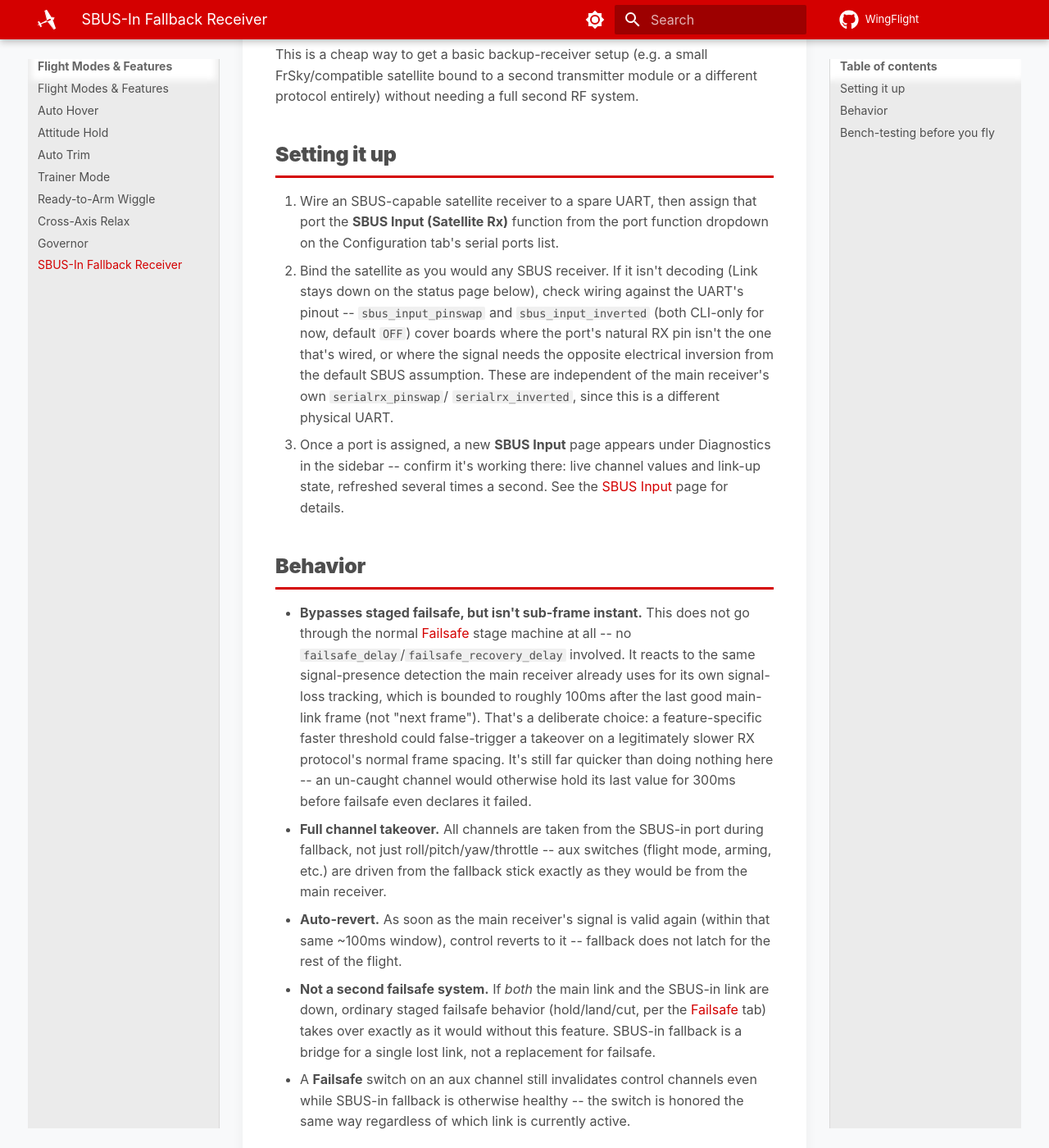
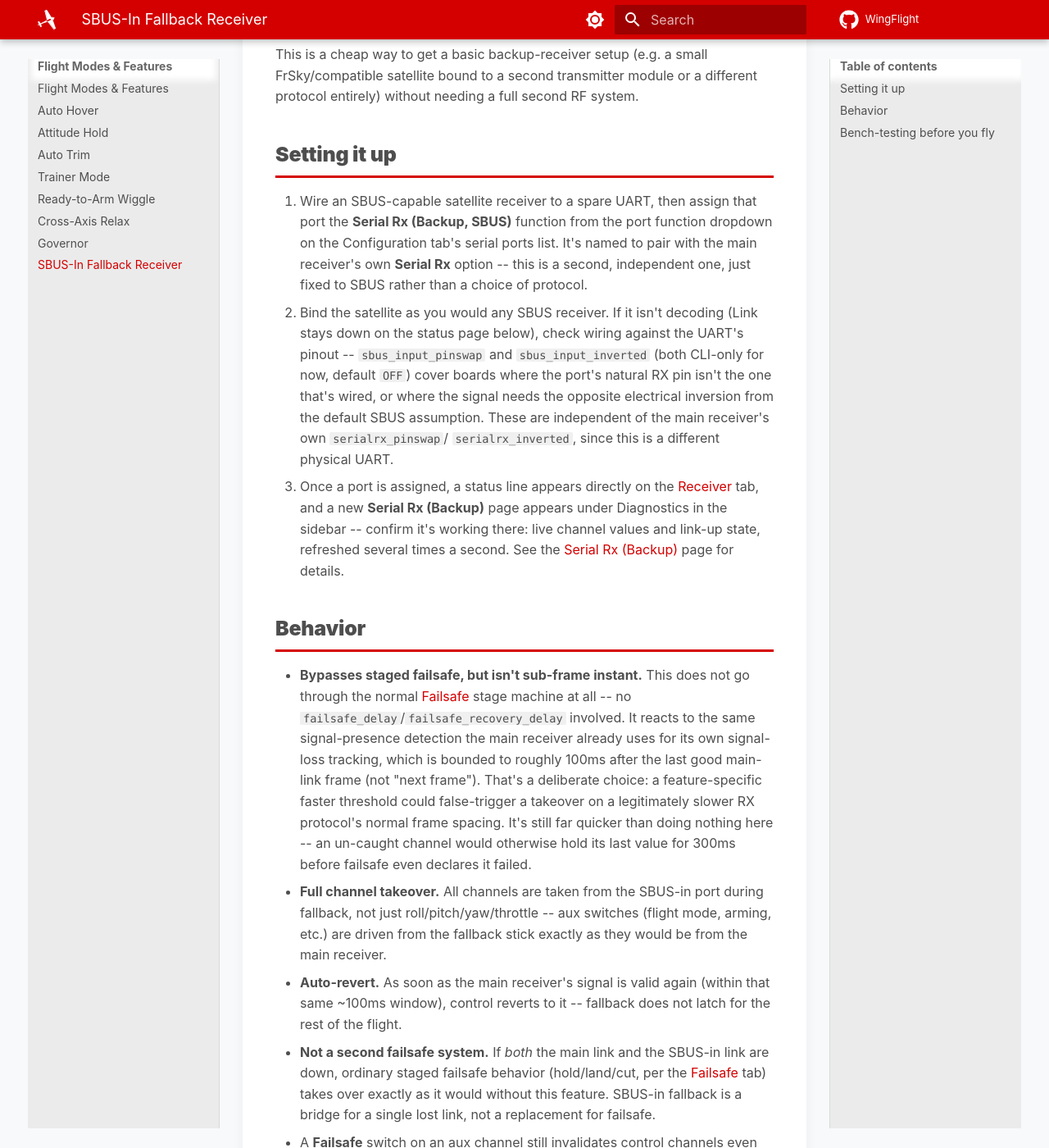
Before and after one commit to WingFlight/wingflight-docs, an MkDocs documentation site: the page built from docs/flight-modes/sbus-input-fallback.md, in a window 1280 px wide and 1400 px high, scrolled down 438 px. Shown: the whole window at 82% size. Built offline with MkDocs 1.6.1 and Material for MkDocs 9.7.7, drawn with Linux system fonts in a browser that asks for light colours; some of the changed text lies outside the part shown.

Commit message:
Rename Serial Rx (Backup) consistently + document Receiver tab status line
Matches the configurator/Lua suite naming fix - the Ports dropdown option
and Diagnostics page are now both named to pair with the main RX's own
"Serial Rx" option ("Serial Rx (Backup, SBUS)" / "Serial Rx (Backup)"),
rather than the previous "SBUS Input (Satellite Rx)" / "SBUS Input" that
didn't read as related. The feature's own explanatory page keeps its more
descriptive title ("SBUS-In Fallback Receiver") - only the UI-control
label references changed.

Also documents the new Receiver-tab status line (port + live link state,
with a link through to the full diagnostics page) added alongside it.

Co-Authored-By: Claude Sonnet 5 <noreply@anthropic.com>

```diff
--- a/docs/flight-modes/sbus-input-fallback.md
+++ b/docs/flight-modes/sbus-input-fallback.md
@@ -17,8 +17,11 @@ different protocol entirely) without needing a full second RF system.
 ## Setting it up
 
 1. Wire an SBUS-capable satellite receiver to a spare UART, then assign
-   that port the **SBUS Input (Satellite Rx)** function from the port
-   function dropdown on the Configuration tab's serial ports list.
+   that port the **Serial Rx (Backup, SBUS)** function from the port
+   function dropdown on the Configuration tab's serial ports list. It's
+   named to pair with the main receiver's own **Serial Rx** option --
+   this is a second, independent one, just fixed to SBUS rather than a
+   choice of protocol.
 2. Bind the satellite as you would any SBUS receiver. If it isn't decoding
    (Link stays down on the status page below), check wiring against the
    UART's pinout -- `sbus_input_pinswap` and `sbus_input_inverted` (both
@@ -27,11 +30,13 @@ different protocol entirely) without needing a full second RF system.
    opposite electrical inversion from the default SBUS assumption. These
    are independent of the main receiver's own `serialrx_pinswap`/
    `serialrx_inverted`, since this is a different physical UART.
-3. Once a port is assigned, a new **SBUS Input** page appears under
-   Diagnostics in the sidebar -- confirm it's working there: live
-   channel values and link-up state, refreshed several times a second.
-   See the [SBUS Input](../configurator/tabs/sbus-input-status.md)
-   page for details.
+3. Once a port is assigned, a status line appears directly on the
+   [Receiver](../configurator/tabs/receiver.md) tab, and a new
+   **Serial Rx (Backup)** page appears under Diagnostics in the sidebar
+   -- confirm it's working there: live channel values and link-up state,
+   refreshed several times a second. See the
+   [Serial Rx (Backup)](../configurator/tabs/sbus-input-status.md) page
+   for details.
 
 ## Behavior
 
@@ -68,7 +73,7 @@ As with any failsafe-adjacent behavior, test this on the bench (props off)
 before relying on it in the air:
 
 1. With both the main receiver and the SBUS-in satellite bound and
-   powered, confirm the SBUS Input page shows the main link
+   powered, confirm the Serial Rx (Backup) page shows the main link
    active and moving the SBUS-in satellite's sticks has no effect on
    outputs.
 2. Power off (or walk the main receiver's transmitter out of range),
--- a/mkdocs.yml
+++ b/mkdocs.yml
@@ -93,7 +93,7 @@ nav:
       - Sensors: configurator/tabs/sensors.md
       - ESC Programming: configurator/tabs/esc-programming.md
       - FBUS/S.Port Sensors: configurator/tabs/fbus-sensors.md
-      - SBUS Input: configurator/tabs/sbus-input-status.md
+      - Serial Rx (Backup): configurator/tabs/sbus-input-status.md
       - Blackbox: configurator/tabs/blackbox.md
       - CLI: configurator/tabs/cli.md
   - Flight Modes & Features:
```
Also changed, not shown: docs/configurator/tabs/receiver.md (+11 -0 lines), docs/configurator/tabs/sbus-input-status.md (+7 -3 lines).
